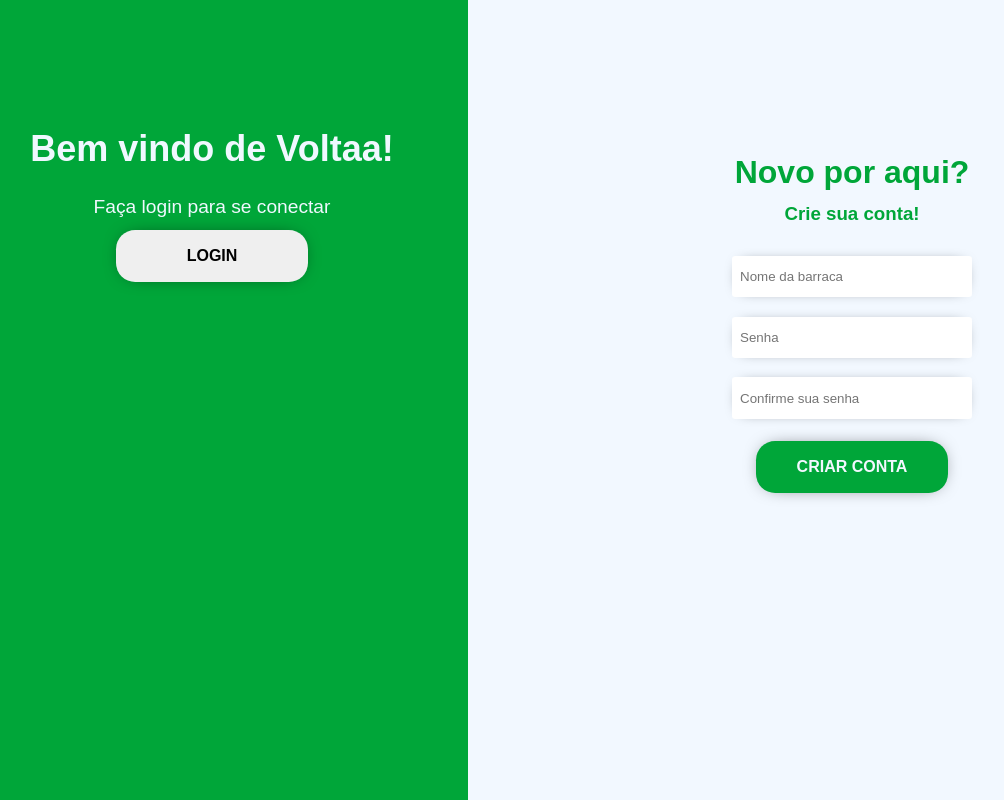
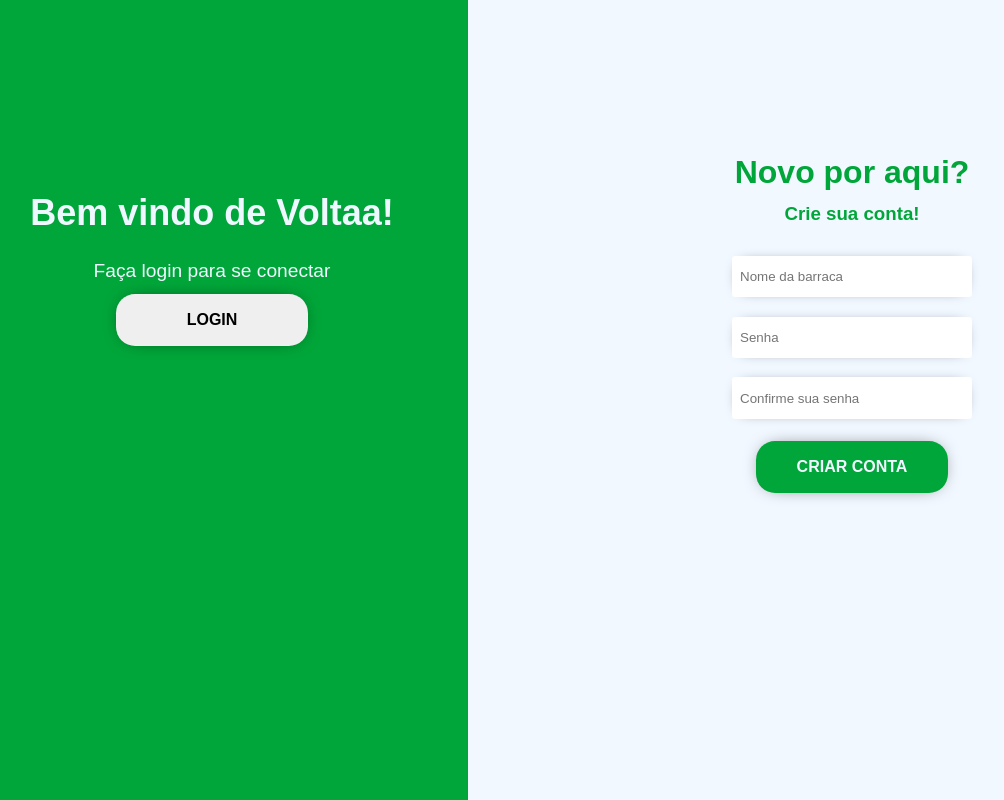
Before and after one commit to FabricioSobrinho/Milho-Pay, a React (Vite) app: page / in a window 1280 px wide. Shown: the whole page, without its empty margins (44-1048 px from the left). Built offline with nearby package versions, Linux system fonts and the light colour scheme.

Commit message:
Feat: correct H1 margin

```diff
--- a/src/styles/InitialPageStyles.module.css
+++ b/src/styles/InitialPageStyles.module.css
@@ -18,7 +18,7 @@
 }
 
 .leftInitialPage h1 {
-  margin-top: 25%;
+  margin-top: 12rem;
   margin-bottom: 5%;
   font-size: 2.25rem;
 }
```
